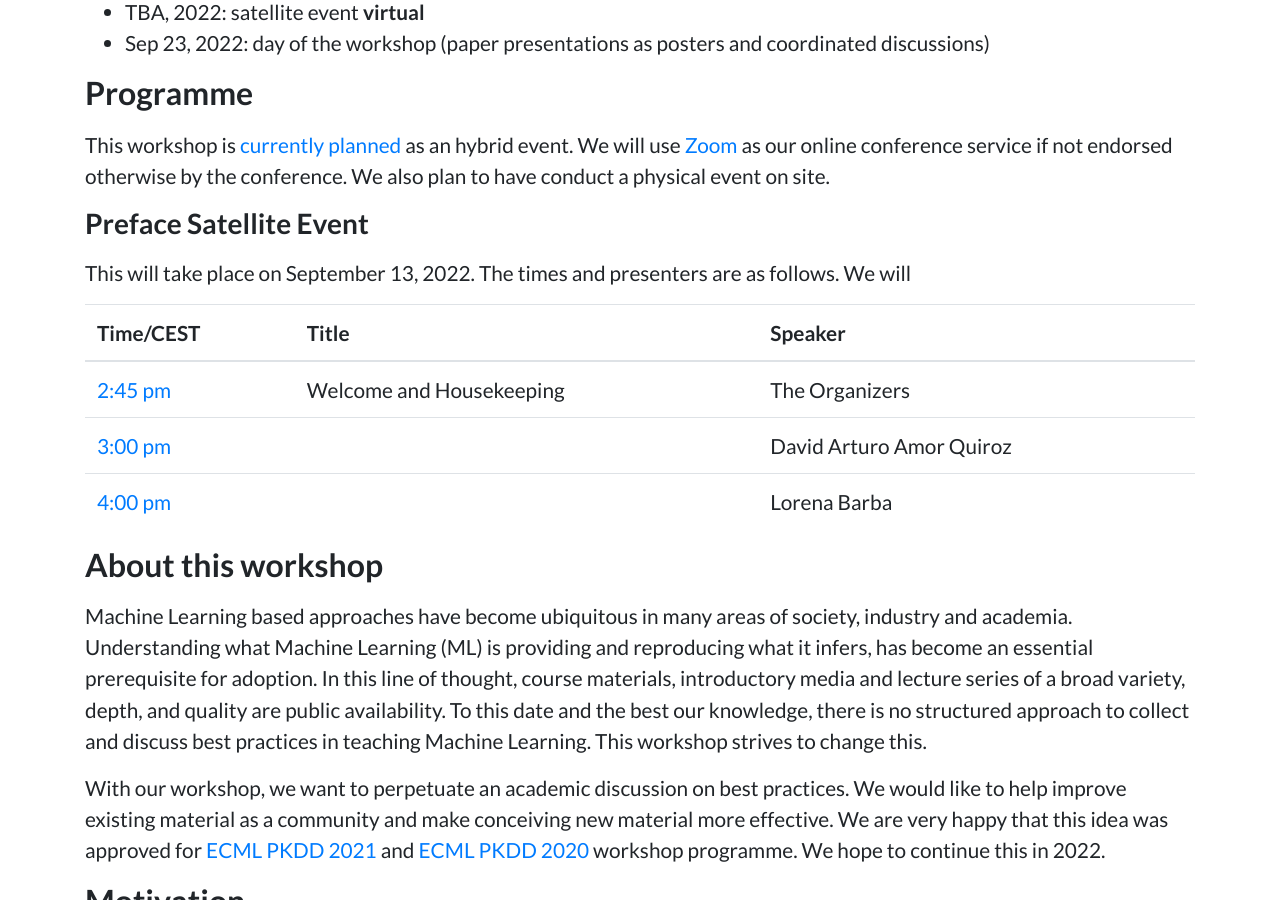
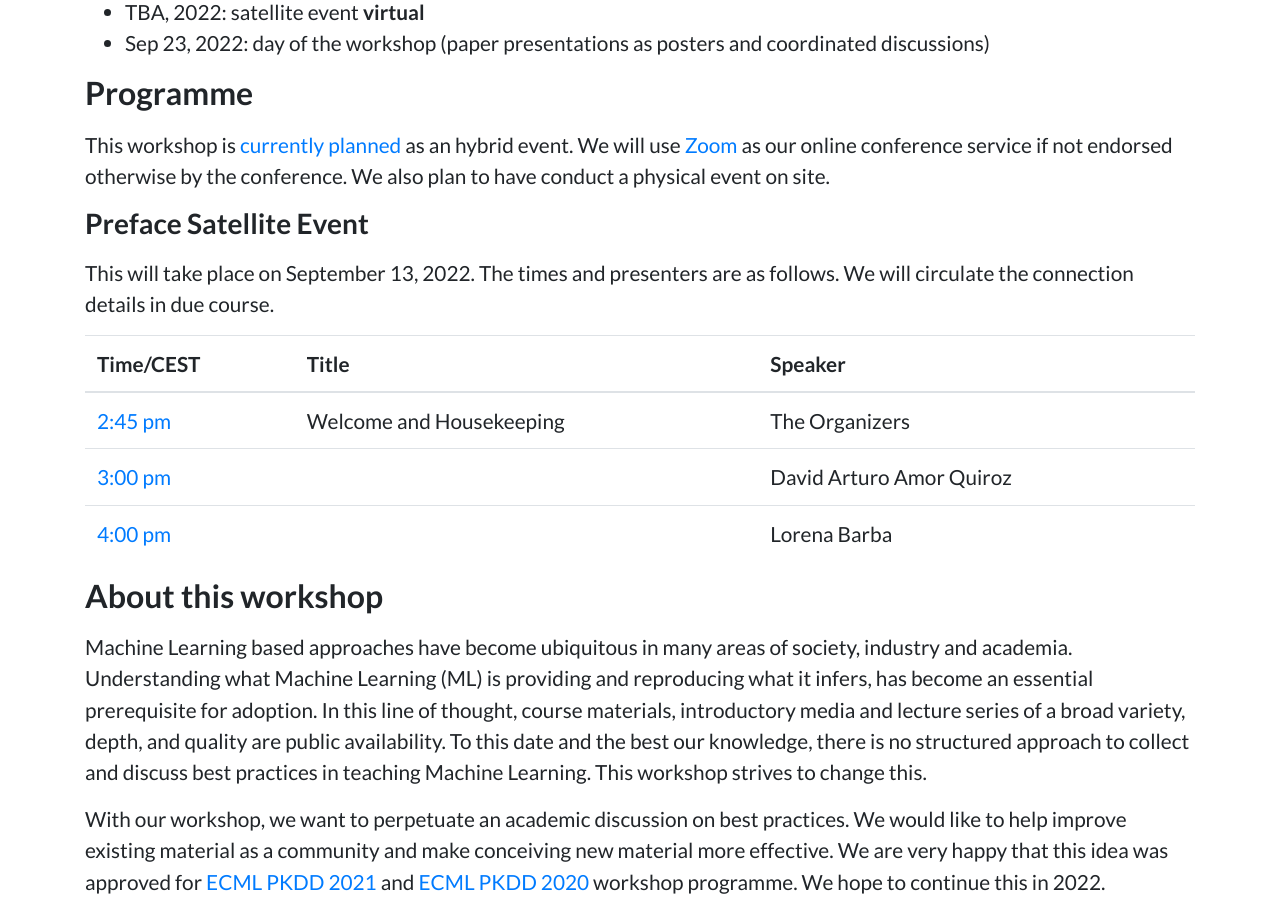
Before and after one commit to teaching-ml/2022, a Jekyll site: the page built from index.md, in a window 1280 px wide and 900 px high, scrolled down 1275 px. Built offline with Jekyll 4.4.1, drawn with Linux system fonts in a browser that asks for light colours.

Commit message:
comment on connection details

```diff
--- a/index.md
+++ b/index.md
@@ -23,7 +23,7 @@ This workshop is [currently planned](https://2022.ecmlpkdd.org/index.php/2021/05
 
 ### Preface Satellite Event
 
-This will take place on September 13, 2022. The times and presenters are as follows. We will
+This will take place on September 13, 2022. The times and presenters are as follows. We will circulate the connection details in due course.
 
 | Time/CEST                                                                          | Title                                                                                                                  | Speaker                                                                       |
 | ---------------------------------------------------------------------------------- | ---------------------------------------------------------------------------------------------------------------------- | ----------------------------------------------------------------------------- |
```
